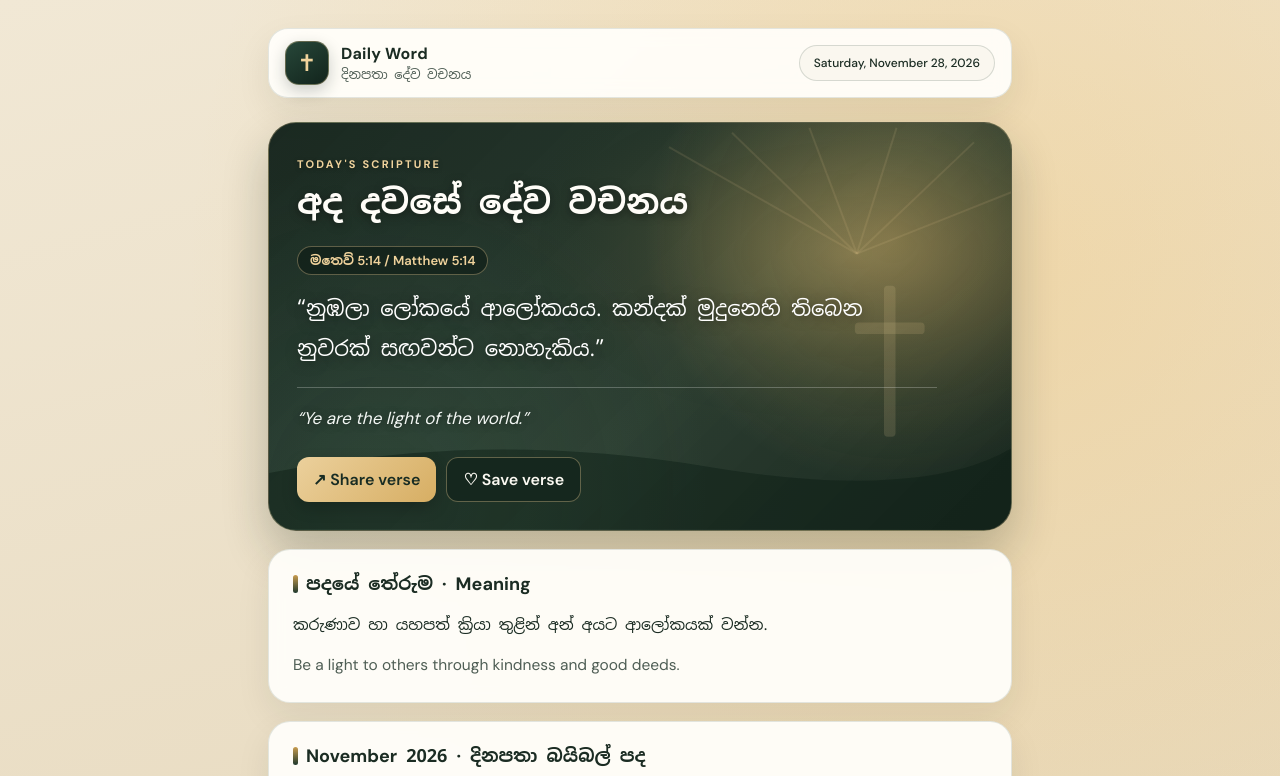
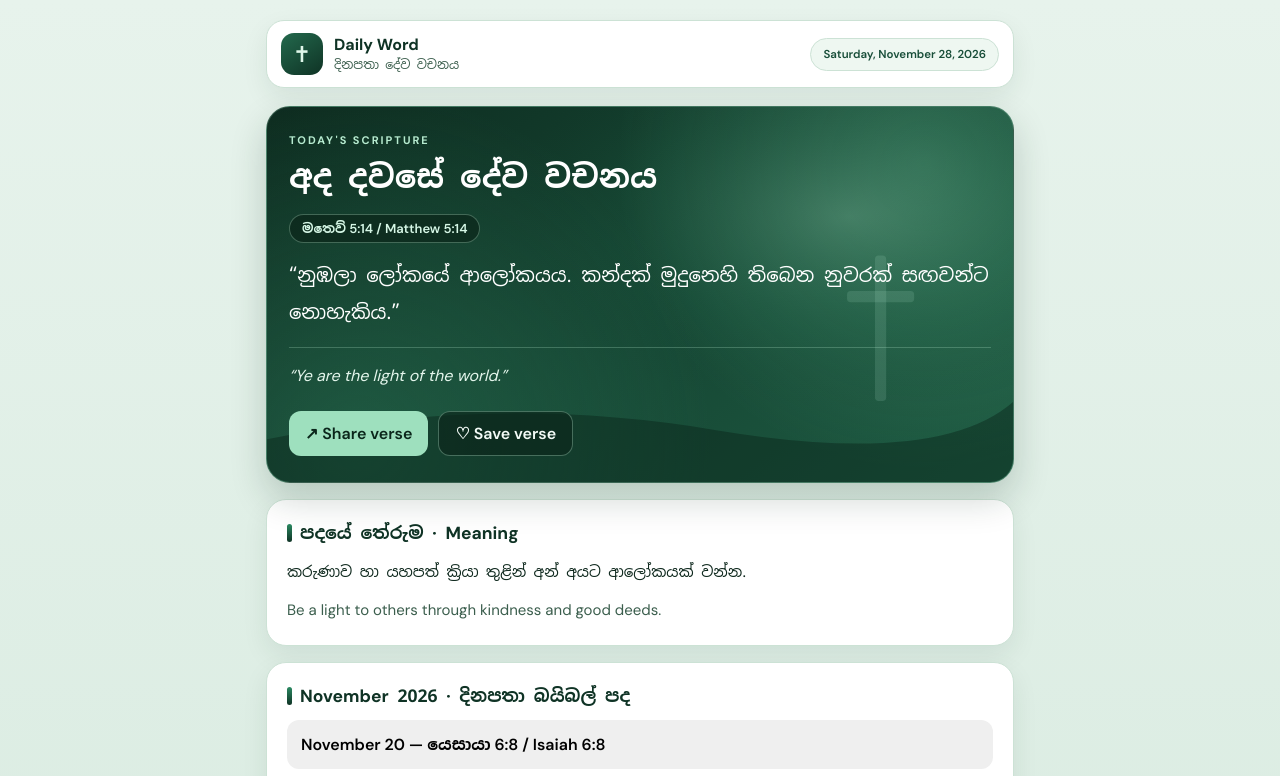
Before and after one commit to amithdombawala/daily-word-bible, a plain HTML site: page index.html in a window 1280 px wide. Shown: the top 776 px of the page. Drawn offline with Linux system fonts and the light colour scheme; no server answers.

Commit message:
Update index.html

```diff
--- a/index.html
+++ b/index.html
@@ -2,8 +2,8 @@
 <html lang="en">
 <head>
   <meta charset="UTF-8" />
-  <meta name="viewport" content="width=device-width, initial-scale=1" />
-  <meta name="theme-color" content="#1e382d" />
+  <meta name="viewport" content="width=device-width, initial-scale=1, viewport-fit=cover" />
+  <meta name="theme-color" content="#164232" />
   <meta name="description" content="Daily Bible verse in Sinhala and English, with meaning and related verses." />
   <link rel="manifest" href="manifest.json" />
   <link rel="icon" href="icon.svg" type="image/svg+xml" />
@@ -12,109 +12,116 @@
     @import url('https://fonts.googleapis.com/css2?family=DM+Sans:wght@400;500;600;700&family=Noto+Sans+Sinhala:wght@400;500;600;700&display=swap');
 
     :root {
-      --bg: #f1e8d5;
-      --bg-warm: #e4d5b7;
-      --ink: #1b2c23;
-      --muted: #4f5e55;
-      --green: #1e382d;
-      --green-deep: #12241c;
-      --gold: #c99c4e;
-      --gold-soft: #f0d39c;
-      --card: rgba(255, 254, 250, 0.94);
-      --card-soft: rgba(247, 243, 232, 0.94);
-      --line: rgba(30, 56, 45, 0.12);
-      --shadow: 0 14px 34px rgba(20, 37, 29, 0.08);
+      --bg-top: #e7f3ec;
+      --bg-mid: #d7eadf;
+      --bg-bot: #c4e0d0;
+      --ink: #0f291e;
+      --muted: #3b5e4d;
+      --green-dark: #0f3325;
+      --green-main: #184e39;
+      --green-mid: #23694d;
+      --green-light: #a7d7be;
+      --green-tint: #eef7f1;
+      --surface: #ffffff;
+      --surface-soft: #f3faf5;
+      --line: #cce2d5;
+      --shadow: 0 10px 26px rgba(15, 51, 37, 0.08);
     }
 
-    * { box-sizing: border-box; }
+    * {
+      box-sizing: border-box;
+    }
 
+    html,
     body {
       margin: 0;
-      min-height: 100vh;
-      background:
-        radial-gradient(circle at 78% 12%, rgba(242, 196, 110, 0.36), transparent 36%),
-        radial-gradient(circle at 18% 88%, rgba(69, 108, 86, 0.22), transparent 45%),
-        linear-gradient(165deg, var(--bg) 0%, var(--bg-warm) 58%, #d7c5a3 100%);
+      padding: 0;
+      width: 100%;
+      max-width: 100%;
+      overflow-x: hidden;
+      background: linear-gradient(180deg, var(--bg-top) 0%, var(--bg-mid) 55%, var(--bg-bot) 100%);
       color: var(--ink);
       font-family: 'DM Sans', 'Noto Sans Sinhala', sans-serif;
     }
 
     .wrap {
+      width: 100%;
       max-width: 780px;
-      margin: auto;
-      padding: 28px 18px 52px;
+      margin: 0 auto;
+      padding: 20px 16px 48px;
     }
 
     header {
       display: flex;
       align-items: center;
       justify-content: space-between;
-      gap: 16px;
-      margin-bottom: 24px;
-      background: var(--card);
+      gap: 12px;
+      margin-bottom: 18px;
+      background: var(--surface);
       border: 1px solid var(--line);
-      border-radius: 20px;
-      padding: 12px 16px;
+      border-radius: 18px;
+      padding: 12px 14px;
       box-shadow: var(--shadow);
-      backdrop-filter: blur(8px);
     }
 
     .brand {
       display: flex;
       align-items: center;
-      gap: 12px;
+      gap: 11px;
+      min-width: 0;
     }
 
     .logo {
-      width: 44px;
-      height: 44px;
-      border-radius: 14px;
-      background: linear-gradient(145deg, #274739, var(--green-deep));
-      color: var(--gold-soft);
-      border: 1px solid rgba(240, 211, 156, 0.35);
+      width: 42px;
+      height: 42px;
+      border-radius: 13px;
+      background: linear-gradient(145deg, var(--green-mid), var(--green-dark));
+      color: #dff7ea;
       display: grid;
       place-items: center;
-      font-size: 23px;
-      box-shadow: 0 6px 16px rgba(19, 37, 29, 0.22);
+      font-size: 22px;
+      flex-shrink: 0;
     }
 
     .brand-title {
       font-weight: 700;
-      letter-spacing: 0.2px;
-      color: var(--ink);
       font-size: 16px;
+      color: var(--green-dark);
+      line-height: 1.25;
     }
 
     .brand-sub {
       color: var(--muted);
-      font-size: 13px;
+      font-size: 12.5px;
       margin-top: 2px;
       font-family: 'Noto Sans Sinhala', 'DM Sans', sans-serif;
+      line-height: 1.35;
     }
 
     .date-pill {
-      background: #faf7ef;
-      border: 1px solid rgba(30, 56, 45, 0.16);
-      padding: 9px 14px;
+      background: var(--green-tint);
+      border: 1px solid var(--line);
+      padding: 8px 12px;
       border-radius: 999px;
-      color: var(--ink);
-      font-weight: 500;
-      font-size: 12px;
+      color: var(--green-main);
+      font-weight: 600;
+      font-size: 11.5px;
       white-space: nowrap;
+      flex-shrink: 0;
     }
 
     .hero {
-      border-radius: 28px;
-      padding: 34px 28px 28px;
-      color: #fbf9f2;
+      border-radius: 24px;
+      padding: 26px 22px;
+      color: #f5fbf7;
       background:
-        radial-gradient(circle at 84% 28%, rgba(244, 198, 112, 0.28), transparent 36%),
-        radial-gradient(circle at 15% 90%, rgba(82, 128, 101, 0.2), transparent 45%),
-        linear-gradient(135deg, rgba(14, 30, 23, 0.95) 0%, rgba(22, 44, 34, 0.90) 58%, rgba(15, 31, 24, 0.96) 100%);
+        radial-gradient(circle at 88% 15%, rgba(125, 211, 168, 0.24), transparent 42%),
+        radial-gradient(circle at 12% 90%, rgba(52, 138, 102, 0.35), transparent 48%),
+        linear-gradient(140deg, #0d2b1f 0%, #164734 55%, #1e5c43 100%);
       position: relative;
       overflow: hidden;
-      box-shadow: 0 22px 46px rgba(18, 34, 27, 0.24);
-      border: 1px solid rgba(240, 211, 156, 0.28);
+      box-shadow: 0 16px 36px rgba(13, 43, 31, 0.2);
+      border: 1px solid rgba(167, 215, 190, 0.28);
     }
 
     .hero-scene {
@@ -137,29 +144,27 @@
     }
 
     .eyebrow {
-      color: var(--gold-soft);
+      color: #b7ebd0;
       text-transform: uppercase;
-      letter-spacing: 2.2px;
+      letter-spacing: 2px;
       font-size: 11px;
       font-weight: 700;
-      text-shadow: 0 1px 4px rgba(0, 0, 0, 0.45);
     }
 
     h1 {
-      font-size: clamp(24px, 4vw, 34px);
-      margin: 9px 0 20px;
+      font-size: clamp(22px, 4.2vw, 32px);
+      margin: 8px 0 16px;
       font-weight: 700;
       line-height: 1.35;
-      color: #fffdf8;
-      text-shadow: 0 2px 10px rgba(0, 0, 0, 0.45);
+      color: #ffffff;
       font-family: 'Noto Sans Sinhala', 'DM Sans', sans-serif;
     }
 
     .ref {
       display: inline-block;
-      color: var(--gold-soft);
-      background: rgba(15, 29, 22, 0.65);
-      border: 1px solid rgba(240, 211, 156, 0.34);
+      color: #d6f7e6;
+      background: rgba(10, 34, 24, 0.62);
+      border: 1px solid rgba(167, 215, 190, 0.35);
       padding: 5px 12px;
       border-radius: 999px;
       font-weight: 600;
@@ -168,31 +173,29 @@
     }
 
     .verse {
-      font-size: 21px;
+      font-size: 19.5px;
       line-height: 1.9;
-      margin: 0 0 18px;
-      max-width: 640px;
+      margin: 0 0 16px;
       color: #ffffff;
-      text-shadow: 0 2px 12px rgba(0, 0, 0, 0.5);
       font-family: 'Noto Sans Sinhala', 'DM Sans', sans-serif;
+      word-wrap: break-word;
     }
 
     .english {
-      border-top: 1px solid rgba(255, 255, 255, 0.24);
-      padding-top: 16px;
-      font-size: 17px;
+      border-top: 1px solid rgba(183, 235, 208, 0.25);
+      padding-top: 14px;
+      font-size: 16px;
       line-height: 1.7;
-      color: #f3f7f4;
+      color: #e4f6ec;
       font-style: italic;
-      max-width: 640px;
-      text-shadow: 0 1px 8px rgba(0, 0, 0, 0.45);
+      word-wrap: break-word;
     }
 
     .hero-actions {
       display: flex;
       flex-wrap: wrap;
       gap: 10px;
-      margin-top: 24px;
+      margin-top: 22px;
     }
 
     button {
@@ -202,42 +205,43 @@
       border-radius: 12px;
       padding: 11px 16px;
       font-weight: 600;
-      transition: transform 0.15s ease, opacity 0.15s ease, background-color 0.15s ease;
+      transition: transform 0.15s ease, opacity 0.15s ease;
     }
 
-    button:active { transform: scale(0.98); }
+    button:active {
+      transform: scale(0.98);
+    }
 
     .primary {
-      background: linear-gradient(135deg, #ebd09c, #d7ae63);
-      color: #182c23;
-      box-shadow: 0 6px 16px rgba(0, 0, 0, 0.2);
+      background: #9ee0be;
+      color: #0b261b;
     }
 
     .ghost {
-      background: rgba(18, 34, 27, 0.65);
-      color: #fbf9f2;
-      border: 1px solid rgba(240, 211, 156, 0.35);
-      backdrop-filter: blur(6px);
+      background: rgba(11, 38, 27, 0.65);
+      color: #f3fbf7;
+      border: 1px solid rgba(167, 215, 190, 0.38);
     }
 
     .section {
-      margin-top: 18px;
-      background: var(--card);
+      margin-top: 16px;
+      background: var(--surface);
       border: 1px solid var(--line);
-      border-radius: 22px;
-      padding: 22px 24px;
+      border-radius: 20px;
+      padding: 20px;
       box-shadow: var(--shadow);
-      backdrop-filter: blur(8px);
+      overflow: hidden;
     }
 
     .section h2 {
-      margin: 0 0 14px;
-      font-size: 18px;
-      color: var(--ink);
+      margin: 0 0 12px;
+      font-size: 17.5px;
+      color: var(--green-dark);
       display: flex;
       align-items: center;
       gap: 8px;
       font-family: 'Noto Sans Sinhala', 'DM Sans', sans-serif;
+      line-height: 1.45;
     }
 
     .section h2::before {
@@ -245,20 +249,21 @@
       width: 5px;
       height: 18px;
       border-radius: 999px;
-      background: linear-gradient(180deg, var(--gold), var(--green));
-      display: inline-block;
+      background: linear-gradient(180deg, #2b8a62, #0f3325);
+      flex-shrink: 0;
     }
 
     .section p {
       margin: 0;
       line-height: 1.9;
-      font-size: 15.5px;
+      font-size: 15px;
       color: var(--ink);
       font-family: 'Noto Sans Sinhala', 'DM Sans', sans-serif;
+      word-wrap: break-word;
     }
 
     .english-meaning {
-      margin-top: 12px !important;
+      margin-top: 10px !important;
       color: var(--muted) !important;
       font-family: 'DM Sans', sans-serif !important;
     }
@@ -270,15 +275,16 @@
     }
 
     .related-item {
-      border: 1px solid rgba(30, 56, 45, 0.12);
-      border-radius: 16px;
-      padding: 14px;
-      background: var(--card-soft);
+      border: 1px solid var(--line);
+      border-radius: 15px;
+      padding: 13px;
+      background: var(--surface-soft);
+      min-width: 0;
     }
 
     .related-item strong {
       display: block;
-      color: #846024;
+      color: var(--green-main);
       margin-bottom: 6px;
       font-size: 14px;
     }
@@ -291,28 +297,27 @@
     }
 
     .reflection {
-      background: #f4efe3;
-      border: 1px solid rgba(30, 56, 45, 0.1);
-      border-radius: 16px;
-      padding: 16px;
-      margin-top: 10px;
+      background: var(--green-tint);
+      border: 1px solid var(--line);
+      border-radius: 15px;
+      padding: 14px;
     }
 
     .reflection label {
       display: block;
       font-weight: 700;
       margin-bottom: 8px;
-      color: var(--ink);
+      color: var(--green-dark);
       font-family: 'Noto Sans Sinhala', 'DM Sans', sans-serif;
     }
 
     textarea {
       width: 100%;
-      min-height: 96px;
-      border: 1px solid rgba(30, 56, 45, 0.2);
+      min-height: 94px;
+      border: 1px solid #b5d5c3;
       border-radius: 12px;
-      padding: 12px 14px;
-      background: #ffffff;
+      padding: 12px;
+      background: var(--surface);
       color: var(--ink);
       resize: vertical;
       font: inherit;
@@ -320,36 +325,42 @@
     }
 
     textarea:focus {
-      outline: 2px solid rgba(201, 156, 78, 0.55);
-      border-color: var(--gold);
+      outline: 2px solid rgba(35, 105, 77, 0.35);
+      border-color: var(--green-mid);
     }
 
     .reflection button {
       margin-top: 10px;
-      background: linear-gradient(135deg, #244235, var(--green-deep));
-      color: #fffdf8;
+      background: linear-gradient(135deg, var(--green-mid), var(--green-dark));
+      color: #ffffff;
     }
 
-    .saved { margin-top: 18px; }
-    .saved-list { display: grid; gap: 10px; }
+    .saved {
+      margin-top: 16px;
+    }
+
+    .saved-list {
+      display: grid;
+      gap: 10px;
+    }
 
     .saved-entry {
       display: flex;
       justify-content: space-between;
       align-items: center;
       gap: 12px;
-      background: var(--card-soft);
+      background: var(--surface-soft);
       border: 1px solid var(--line);
       border-radius: 14px;
-      padding: 13px 14px;
+      padding: 12px 14px;
       font-size: 14px;
       line-height: 1.7;
       color: var(--ink);
     }
 
     .saved-entry button {
-      background: #e8e2d3;
-      color: var(--ink);
+      background: #dff0e6;
+      color: var(--green-dark);
       padding: 8px 12px;
       font-size: 12px;
       flex-shrink: 0;
@@ -358,39 +369,60 @@
     footer {
       text-align: center;
       color: var(--muted);
-      font-size: 12.5px;
-      padding: 28px 8px 0;
+      font-size: 12px;
+      padding: 24px 8px 12px;
       line-height: 1.75;
     }
 
     .toast {
       position: fixed;
       left: 50%;
-      bottom: 22px;
+      bottom: 20px;
       transform: translateX(-50%);
-      background: var(--green-deep);
-      color: #fffdf8;
-      border: 1px solid rgba(240, 211, 156, 0.3);
-      padding: 11px 18px;
+      background: var(--green-dark);
+      color: #ffffff;
+      border: 1px solid rgba(167, 215, 190, 0.35);
+      padding: 10px 16px;
       border-radius: 12px;
       opacity: 0;
       pointer-events: none;
       transition: opacity 0.2s ease;
-      z-index: 10;
-      font-size: 14px;
-      box-shadow: 0 10px 24px rgba(0, 0, 0, 0.22);
+      z-index: 20;
+      font-size: 13.5px;
+      max-width: 90vw;
+      text-align: center;
     }
 
-    .toast.show { opacity: 1; }
+    .toast.show {
+      opacity: 1;
+    }
 
-    @media (max-width: 520px) {
-      .wrap { padding: 18px 13px 40px; }
-      header { padding: 10px 12px; gap: 10px; }
-      .hero { padding: 26px 19px; border-radius: 22px; }
-      .verse { font-size: 18.5px; }
-      .related { grid-template-columns: 1fr; }
-      .date-pill { font-size: 10.5px; padding: 8px 10px; }
-      .section { padding: 18px; border-radius: 18px; }
+    @media (max-width: 560px) {
+      .wrap {
+        padding: 14px 12px 36px;
+      }
+      header {
+        flex-wrap: wrap;
+        padding: 10px 12px;
+      }
+      .date-pill {
+        font-size: 11px;
+        padding: 6px 10px;
+      }
+      .hero {
+        padding: 22px 17px;
+        border-radius: 20px;
+      }
+      .verse {
+        font-size: 18px;
+      }
+      .related {
+        grid-template-columns: 1fr;
+      }
+      .section {
+        padding: 16px;
+        border-radius: 16px;
+      }
     }
   </style>
 </head>
@@ -410,26 +442,15 @@
     <article class="hero">
       <svg class="hero-scene" viewBox="0 0 800 420" preserveAspectRatio="xMidYMid slice" aria-hidden="true">
         <defs>
-          <radialGradient id="sunriseGlow" cx="78%" cy="32%" r="48%">
-            <stop offset="0%" stop-color="#f5c976" stop-opacity="0.28" />
-            <stop offset="55%" stop-color="#c99c4e" stop-opacity="0.08" />
-            <stop offset="100%" stop-color="#14281f" stop-opacity="0" />
+          <radialGradient id="greenLightGlow" cx="78%" cy="30%" r="50%">
+            <stop offset="0%" stop-color="#9ee0be" stop-opacity="0.24" />
+            <stop offset="60%" stop-color="#2b8a62" stop-opacity="0.08" />
+            <stop offset="100%" stop-color="#0d2b1f" stop-opacity="0" />
           </radialGradient>
         </defs>
-        <rect width="800" height="420" fill="url(#sunriseGlow)" />
-        <!-- Soft sunrise rays -->
-        <g stroke="#f0d39c" stroke-opacity="0.11" stroke-width="2">
-          <line x1="624" y1="135" x2="430" y2="25" />
-          <line x1="624" y1="135" x2="495" y2="10" />
-          <line x1="624" y1="135" x2="575" y2="5" />
-          <line x1="624" y1="135" x2="665" y2="5" />
-          <line x1="624" y1="135" x2="745" y2="20" />
-          <line x1="624" y1="135" x2="800" y2="65" />
-        </g>
-        <!-- Gentle hill silhouette -->
-        <path d="M0 365 Q230 315 470 355 T800 325 L800 420 L0 420 Z" fill="#0d1d16" fill-opacity="0.45" />
-        <!-- Subtle Christian cross on the hill -->
-        <g fill="#f0d39c" fill-opacity="0.14">
+        <rect width="800" height="420" fill="url(#greenLightGlow)" />
+        <path d="M0 365 Q240 315 480 355 T800 325 L800 420 L0 420 Z" fill="#091f16" fill-opacity="0.42" />
+        <g fill="#b7ebd0" fill-opacity="0.14">
           <rect x="652" y="168" width="12" height="156" rx="4" />
           <rect x="622" y="206" width="72" height="12" rx="4" />
         </g>
```
